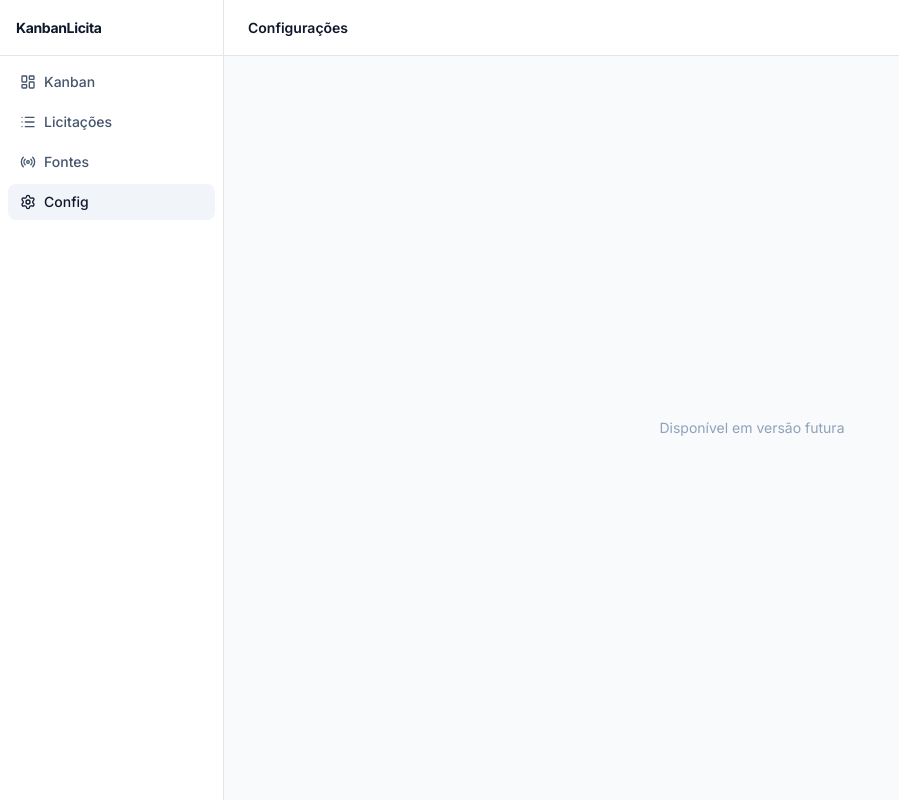
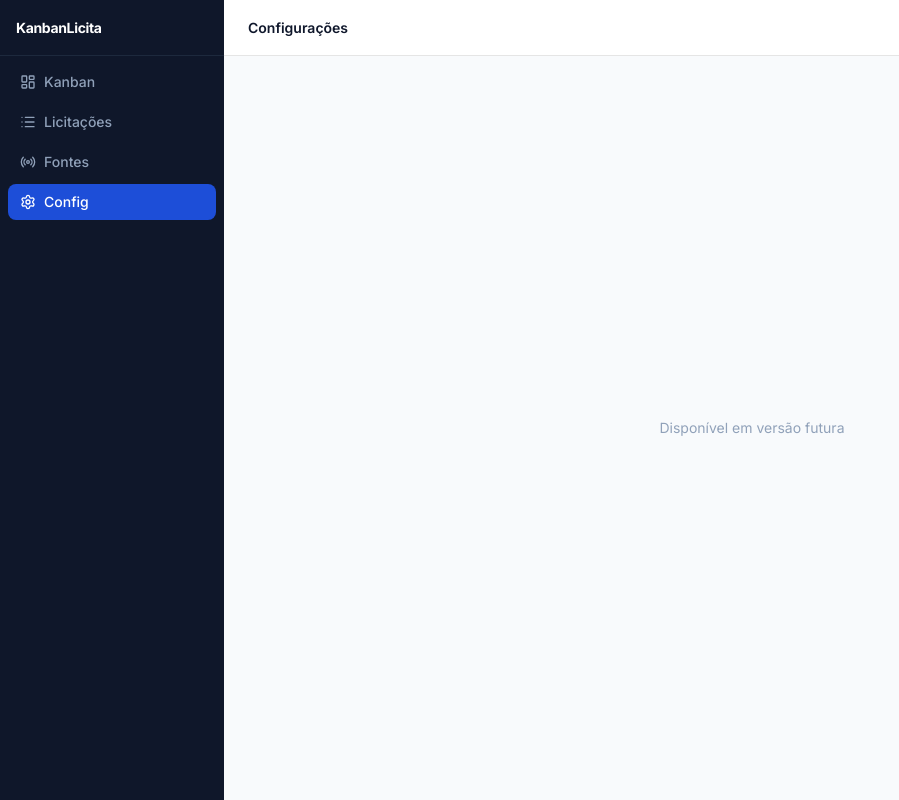
Before and after one commit to ViniciusMilanez82/kanbamlicita, a Next.js app: page /configuracoes in a window 1280 px wide. Shown: the whole page, without its empty margins (0-899 px from the left). Built offline with nearby package versions, Linux system fonts and the light colour scheme.

Commit message:
style: apply dark corporate sidebar (#0F172A + #1D4ED8)

```diff
--- a/components/layout/SidebarNav.tsx
+++ b/components/layout/SidebarNav.tsx
@@ -16,9 +16,9 @@ export function SidebarNav() {
   const pathname = usePathname()
 
   return (
-    <aside className="flex w-56 flex-col border-r bg-white">
-      <div className="flex h-14 items-center border-b px-4">
-        <span className="text-sm font-bold tracking-tight text-slate-900">
+    <aside className="flex w-56 flex-col bg-[#0F172A]">
+      <div className="flex h-14 items-center border-b border-slate-800 px-4">
+        <span className="text-sm font-bold tracking-tight text-white">
           KanbanLicita
         </span>
       </div>
@@ -30,8 +30,8 @@ export function SidebarNav() {
             className={cn(
               'flex items-center gap-2 rounded-md px-3 py-2 text-sm font-medium transition-colors',
               pathname === href
-                ? 'bg-slate-100 text-slate-900'
-                : 'text-slate-600 hover:bg-slate-50 hover:text-slate-900'
+                ? 'bg-[#1D4ED8] text-white'
+                : 'text-slate-400 hover:bg-slate-800 hover:text-white'
             )}
           >
             <Icon className="h-4 w-4" />
```
